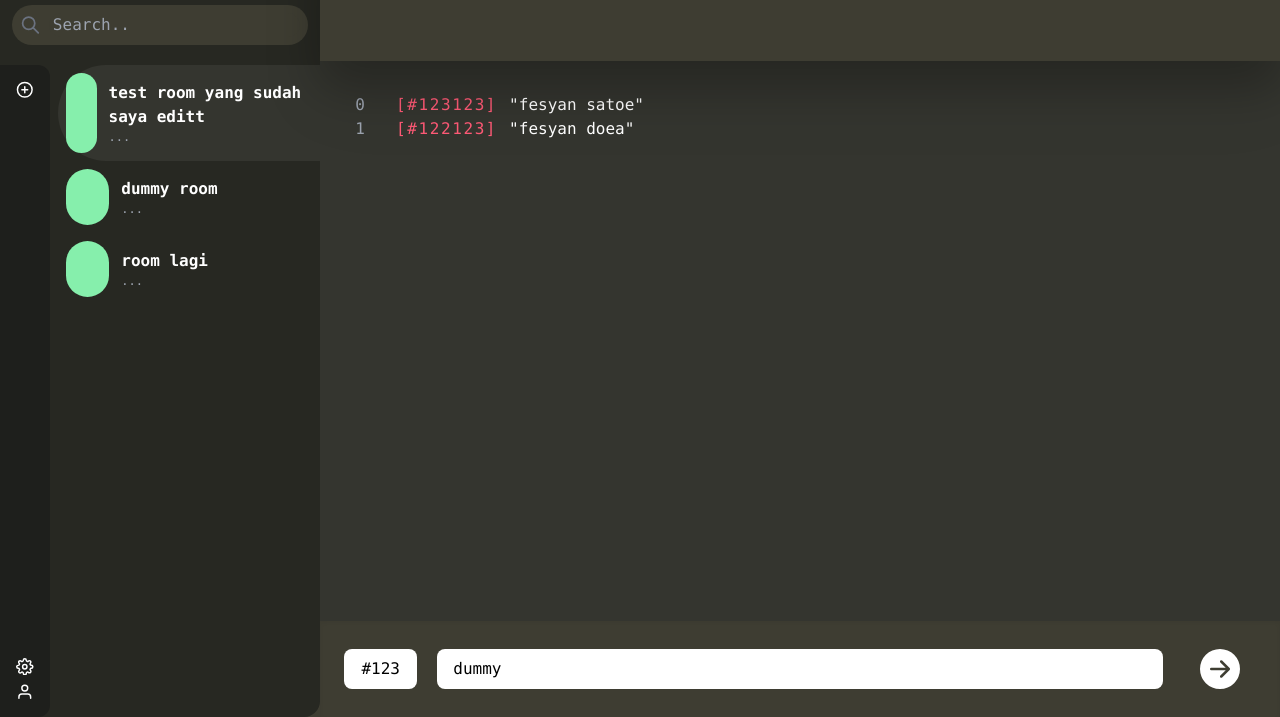
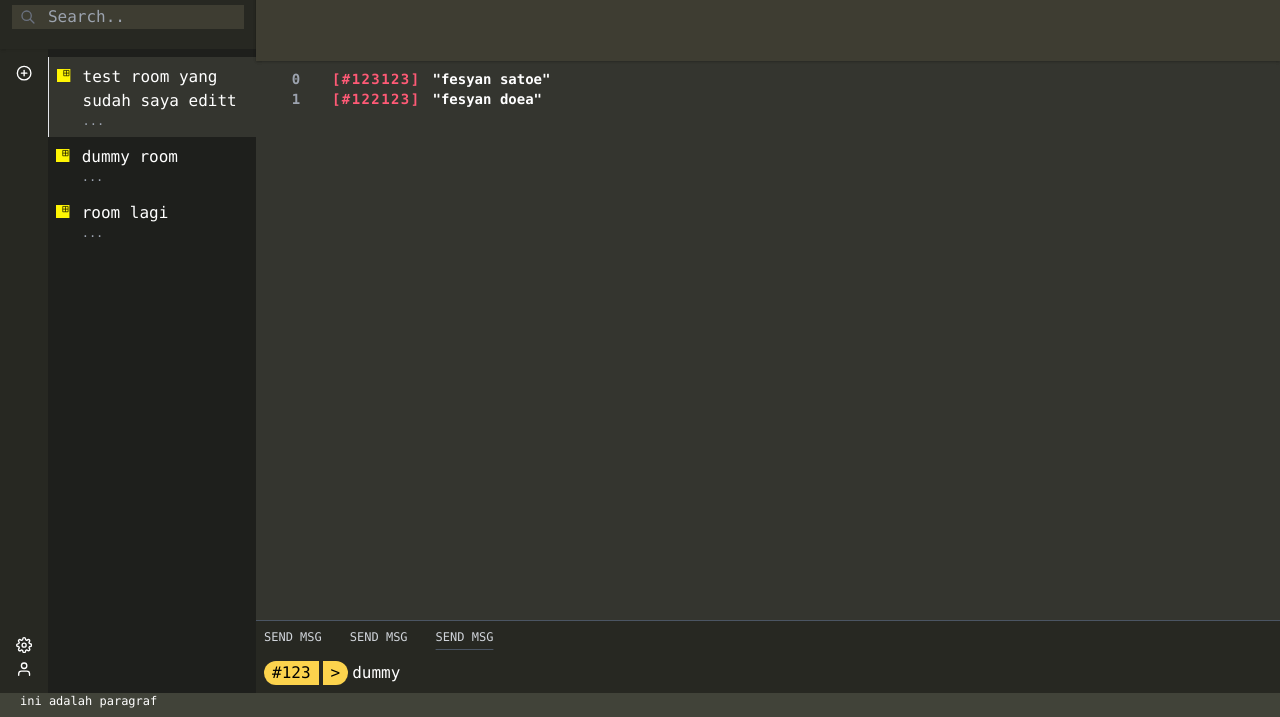
Before and after one commit to zidan-p/real-time-chat, a website built with webpack: page frontend/src/template.html in a window 1280 px wide. Shown: the part 83-800 px from the top of the page. Built offline with nearby package versions, Linux system fonts and the light colour scheme.

Commit message:
change layout and add little animation

```diff
--- a/frontend/src/app/css/index.css
+++ b/frontend/src/app/css/index.css
@@ -64,7 +64,6 @@
 }
 *::-webkit-scrollbar-thumb{
   background-color: #34352F;
-  border-radius: 10px;
   transition: all 1s;
 }
 *::-webkit-scrollbar-thumb:hover{
--- a/frontend/src/app/js/DOM_component/dom_component.js
+++ b/frontend/src/app/js/DOM_component/dom_component.js
@@ -4,8 +4,8 @@
 let msgRow = ({numberRow = NaN ,msg = "",idSender = NaN,fromMe = false})=>{
     let div = document.createElement('DIV');
     div.innerHTML = `
-    <div class="w-full flex">
-        <div class="basis-10">
+    <div class="w-full flex bg-vscode-1 transition-all duration-300">
+        <div class="basis-10 ${fromMe? "border-r-4 border-r-[#FFC355]" : ""}">
             <p class="text-center text-gray-400">${numberRow}</p>
         </div>
         <div class="basis-1/4 ${fromMe ? 'flex-row-reverse' : ''}  grow flex gap-3 px-4">
@@ -22,10 +22,15 @@ let msgRow = ({numberRow = NaN ,msg = "",idSender = NaN,fromMe = false})=>{
 let roomList = ({isActive = false, roomName = "", newMsg = "", roomId=0}) => {
     let div = document.createElement('DIV');
     div.innerHTML = `
-    <div id="room-${roomId}-side" class="hover:bg-vscode-2 flex gap-3 py-2 ${isActive ? 'bg-vscode-3' : ''} rounded-l-full transition cursor-pointer">
-        <div class="bg-green-300 ml-2 basis-1/6 rounded-full"></div>
-        <div class="flex flex-col py-2">
-            <h4 class="room-name-aside font-semibold text">${roomName}</h4>
+    <div id="room-${roomId}-side" class="flex px-2 py-2 gap-3 cursor-pointer hover:bg-vscode-2 transition ${isActive ? 'bg-vscode-3' : ''}">
+        <svg class="shrink-0 basis-[7%] w-4 mt-1 self-start" viewBox="0 0 41 41" fill="none" xmlns="http://www.w3.org/2000/svg">
+            <rect width="41" height="41" fill="#FFF504"/>
+            <rect x="20.5494" y="4.34717" width="16.4" height="16.4" stroke="black" stroke-width="2" stroke-linejoin="round"/>
+            <path d="M29.0458 4.59375V20.648" stroke="black" stroke-width="2"/>
+            <path d="M36.6036 12.646L20.5494 12.646" stroke="black" stroke-width="2"/>
+        </svg>
+        <div class="flex grow flex-col">
+            <p class="room-name-aside break-words">${roomName}</p>
             <h4 class="new-msg-container font-extralight text-xs text-gray-400">${newMsg}...</h4>
         </div>
     </div>
@@ -37,12 +42,9 @@ let roomList = ({isActive = false, roomName = "", newMsg = "", roomId=0}) => {
 let header = ({roomName = "", roomIcon = ""}) => {
     let div = document.createElement('DIV');
     div.innerHTML = `
-    <div class="bg-vscode-2 drop-shadow-2xl min-h-36 cursor-default">
-        <div class="flex justify-between p-5">
-            <h1 class="font-semibold text-2xl pl-5 m-2">${roomName}</h1>
-            <button class="bg-white rounded-full mr-10 openModal">
-            ${roomIcon}
-            </button>
+    <div class="bg-vscode-2 shadow min-h-36 cursor-default">
+        <div class="flex justify-between p-1">
+            <h1 id="header-room-name" class="font-semibold text-xl pl-5 m-2">${roomName}</h1>
         </div>
     </div>
     `.trim()
@@ -54,20 +56,25 @@ let header = ({roomName = "", roomIcon = ""}) => {
 let inputMessage = ({inpTxt = ""}) => {
     let div = document.createElement('DIV');
     div.innerHTML = `
-    <div class="w-full flex flex-row gap-x-5 px-6 py-[28px] shadow-inner group bg-vscode-2">
-        <div class="user-id bg-white text-black rounded-lg w-1/12 text-center p-2 cursor-copy">
-            <p>Ini ID</p>
+    <div class="flex flex-col px-2">
+        <div class="flex">
+            <div class="flex py-2 gap-7">
+                <p class="text-xs text-gray-300  underline-offset-8 decoration-gray-600">SEND MSG</p>
+                <p class="text-xs text-gray-300 underline-offset-8 decoration-gray-600">SEND MSG</p>
+                <p class="text-xs text-gray-300 underline underline-offset-8 decoration-gray-600">SEND MSG</p>
             </div>
-        <div class="w-10/12 text-black rounded-lg text-center">
-            <form>
-                <input id="find" class="w-full py-2 px-4 rounded-lg focus-within:outline-none focus-within:bg-white" placeholder="Ketik Disini YGY">
+            <div class="flex">
+            </div>
+        </div>
+        <div class="flex py-2 gap-1 group">
+            <div class="inline-flex gap-1 self-start ">
+                <p class="user-id bg-amber-300 group-focus-within:bg-amber-200 rounded-l-full text-black px-2 whitespace-nowrap">ini adalah id</p>
+                <button class="bg-amber-300 group-focus-within:bg-amber-200 rounded-r-full text-black px-2"> > </button>
+            </div>
+            <form class="grow">
+                <input id="add" autocomplete="off" type="text" class="w-full bg-vscode-4 focus-within:bg-vscode-1 focus-within:outline-none">
             </form>
         </div>
-        <button class="flex w-1/12 justify-center cursor-pointer">
-            <svg xmlns="http://www.w3.org/2000/svg" width="40" height="40" fill="currentColor" class="bi bi-arrow-right-circle-fill" viewBox="0 0 16 16">
-                <path d="M8 0a8 8 0 1 1 0 16A8 8 0 0 1 8 0zM4.5 7.5a.5.5 0 0 0 0 1h5.793l-2.147 2.146a.5.5 0 0 0 .708.708l3-3a.5.5 0 0 0 0-.708l-3-3a.5.5 0 1 0-.708.708L10.293 7.5H4.5z"/>
-            </svg>
-        </button>
     </div>
     `.trim()
     return div.firstChild;
@@ -77,11 +84,18 @@ let inputMessage = ({inpTxt = ""}) => {
 let appBody = () => {
     let div = document.createElement('DIV');
     div.innerHTML = `
-    <div id="body-program" class="h-screen flex bg-vscode-2">
-        <aside class="basis-1/3 ">
+    <div class="h-screen max-h-screen flex flex-col ">
+        <div class="basis-[97%] max-h-[97%] shrink-0 grow-0">
+            <div id="body-program" class="h-full max-h-max overflow-hidden flex bg-vscode-2">
+                <aside class="basis-1/4">
                 </aside>
                 <main class="w-full">
                 </main>
+            </div>
+        </div>
+        <div class="flex text-xs bg-vscode-1 h-full px-5">
+            <p>ini adalah paragraf</p>
+        </div>
     </div>
     `.trim()
     return div.firstChild;
@@ -91,21 +105,22 @@ let appBody = () => {
 let sideBody = () => {
     let div = document.createElement('DIV');
     div.innerHTML = `
-    <div class="bg-vscode-4 h-full rounded-r-2xl overflow-hidden flex flex-col">
-    <div class="wrapper">
+    <div class=" bg-vscode-4 h-full overflow-hidden flex flex-col">
+        <div class="wrapper shadow">
             <h1 class="text-center py-5 my-2 text-2xl text-white font-medium">Daftar Room</h1>
             <div class="px-3 mb-5 group"> <!-- search bar -->
-            <form id="form-find" class="p-2 bg-vscode-2 group-focus-within:bg-white flex flex-nowrap gap-2 rounded-full transition">
+                <form id="form-find" class="px-2 bg-vscode-2 group-focus-within:bg-white flex flex-nowrap gap-2 transition">
                     <svg class="basis-1/12 text-gray-500 dark:text-gray-400" fill="none" stroke="currentColor" viewBox="0 0 24 24">
                         <path stroke-linecap="round" stroke-linejoin="round" stroke-width="2" d="M21 21l-6-6m2-5a7 7 0 11-14 0 7 7 0 0114 0z"></path>
                     </svg>
-                <input id="find" class="bg-vscode-2 w-full px-1 text-vscode-5 focus-within:outline-none rounded-full focus-within:bg-white transition" placeholder="Search.."/>
+                    <input id="find" class="bg-vscode-2 w-full px-1 text-vscode-5 focus-within:outline-none focus-within:bg-white transition" placeholder="Search.."/>
                 </form>
             </div>
         </div>
         <!--daftar room dan setting-->
-    <div id="room-setting" class="flex w-full h-full gap-2">
-        <div id="setting-list" class="basis-1/6 bg-vscode-5 rounded-r-xl flex flex-col p-4 justify-between"> <!--setting-->
+        <div id="room-setting" class="flex w-full h-full">
+            <!-- setting list -->
+            <div id="setting-list" class="basis-[23%] flex flex-col p-4 justify-between"> <!--setting-->
                 <div class="flex flex-col">
                     <!--tambah room-->
                     <div id="add-room" class="tooltip-collection">
@@ -145,7 +160,7 @@ let sideBody = () => {
                     </div>
                 </div>
             </div>
-        <div id="room-list" class="grow"> <!--room-->
+            <div id="room-list" class="grow bg-vscode-5 py-2"> <!--room-->
                 <!-- ini tempat roomnya nanti -->
             </div>
         </div>
@@ -157,19 +172,19 @@ let sideBody = () => {
 let mainBodyRoom = () => {
     let div = document.createElement('DIV');
     div.innerHTML = `
-    <div class="h-screen flex flex-col relative bg-vscode-3">
-        <div id="header" class="bg-vscode-2 drop-shadow-2xl min-h-36 cursor-default">
+    <div class="max-h-full h-full flex flex-col relative bg-vscode-3">
+        <div id="header" class="bg-vscode-2 shadow min-h-36 cursor-default">
         </div>
 
         <!--chat container-->
         <div class="grow overflow-y-auto">
-            <div id="msg-container" class="flex flex-col gap-2 py-8 px-5">
+            <div id="msg-container" class="flex flex-col gap-2 py-2 px-5 text-sm font-bold">
             </div>
         </div>
 
+        <!-- Input -->
 
-        <!-- Input -->
-        <div id="input-msg-container" class="">
+        <div id="input-msg-container" class="border-t border-t-gray-600 bg-vscode-4">
         </div>
     </div>
     `.trim();
--- a/frontend/src/app/js/components/main/chatContent.js
+++ b/frontend/src/app/js/components/main/chatContent.js
@@ -39,14 +39,19 @@ class ChatContent{
 
     // -- state controll --
     appendMsg({msg = "",idSender = NaN, fromMe = false}){
-        this.containerElement.append( msgRow({
+        let tempmsg = msgRow({
             numberRow : this.lastRow,
             msg : msg,
             idSender : idSender,
             fromMe :fromMe
-        }))
+        })
+        this.containerElement.append(
+            tempmsg
+        )
+        setTimeout(()=>{
+            tempmsg.classList.remove('bg-vscode-1');
+        },100)
 
-        console.log("text appended")
         this.lastRow++;
     }
 
--- a/frontend/src/app/js/components/sidebar/roomAside.js
+++ b/frontend/src/app/js/components/sidebar/roomAside.js
@@ -40,10 +40,16 @@ class RoomAside{
         this.newMsgContainerElement = null
     }
     setActive(){
-        console.log("ini di set aktif");
         this.containerElement.classList.add("bg-vscode-3")
+        this.containerElement.classList.add("border-l");
+        this.containerElement.classList.add("border-l-gray-200");
+
     }
-    setInactive(){this.containerElement.classList.remove("bg-vscode-3")}
+    setInactive(){
+        this.containerElement.classList.remove("bg-vscode-3")
+        this.containerElement.classList.remove("border-l");
+        this.containerElement.classList.remove("border-l-gray-200");
+    }
 
     prepareElement(){
         this.resetElement();
--- a/frontend/src/template.html
+++ b/frontend/src/template.html
@@ -27,7 +27,8 @@
 <!-- file index ini dalah tempat dimana nantinay elemen js dirender -->
 <!-- file ini hanya satu, karena project ini akan buat sebagai project spa vanilla js -->
 <!-- juga file ini nantinya aakan dibuat menjadi template untuk webpack-->
-<body class="font-mono h-screen flex flex-col text-white">
+<body class="font-mono text-white">
+    <div class="h-screen flex flex-col ">
         <div id="body-program" class="h-full flex bg-vscode-2">
             <!-- side bar untuk daftar room -->
             <aside class="basis-1/4 bg-vscode-4 overflow-hidden flex flex-col">
@@ -119,7 +120,8 @@
             </aside>
 
             <!-- main content untuk chat -->
-        <main class="w-full h-full flex flex-col relative bg-vscode-3">
+            <main class="w-full h-full bg-vscode-3">
+                <div class="h-full flex flex-col relative">
                     <!-- Header Room Chat -->
                     <div id="header" class="bg-vscode-2 min-h-36 cursor-default shadow">
                         <div class="flex justify-between p-1">
@@ -133,7 +135,7 @@
 
                     <!--chat container-->
                     <div class="grow overflow-y-auto">
-                <div id="msg-container" class="flex flex-col py-2 px-5">
+                        <div id="msg-container" class="flex flex-col py-2 px-5 text-sm font-bold">
 
                             <div class="w-full flex">
                                 <div class="basis-10">
@@ -178,16 +180,16 @@
                                     <p class="text-xs text-gray-300 underline underline-offset-8 decoration-gray-600">SEND MSG</p>
                                 </div>
                                 <div class="flex">
-
                                 </div>
                             </div>
-                    <div class="flex py-2 gap-1">
-                        <div class="inline-flex gap-1 self-start">
-                            <p class="bg-amber-300 rounded-l-full text-black px-2 whitespace-nowrap">ini adalah id</p>
-                            <p class="bg-amber-300 rounded-r-full text-black px-2"> > </p>
+                            <div class="flex py-2 gap-1 group">
+                                <div class="inline-flex gap-1 self-start ">
+                                    <p class="bg-amber-300 group-focus-within:bg-amber-200 rounded-l-full text-black px-2 whitespace-nowrap">ini adalah id</p>
+                                    <button class="bg-amber-300 group-focus-within:bg-amber-200 rounded-r-full text-black px-2"> > </button>
                                 </div>
-                        <input type="text" class="grow bg-vscode-4 focus-within:outline-none">
+                                <input type="text" class="grow bg-vscode-4 focus-within:bg-vscode-1 focus-within:outline-none">
                                 <!-- <textarea name="" id="" class="resize-none w-full max-h-16 bg-vscode-4 focus-within:outline-none"></textarea> -->
+                            </div>
                         </div>
                     </div>
                 </div>
@@ -196,5 +198,6 @@
         <div class="flex text-xs bg-vscode-1 py-1 px-5">
             <p>ini adalah paragraf</p>
         </div>
+    </div>
 </body>
 </html>
```
Also changed, not shown: frontend/dist/index.html, 2 other files. Lines whose indentation alone changed are shown as unchanged.
